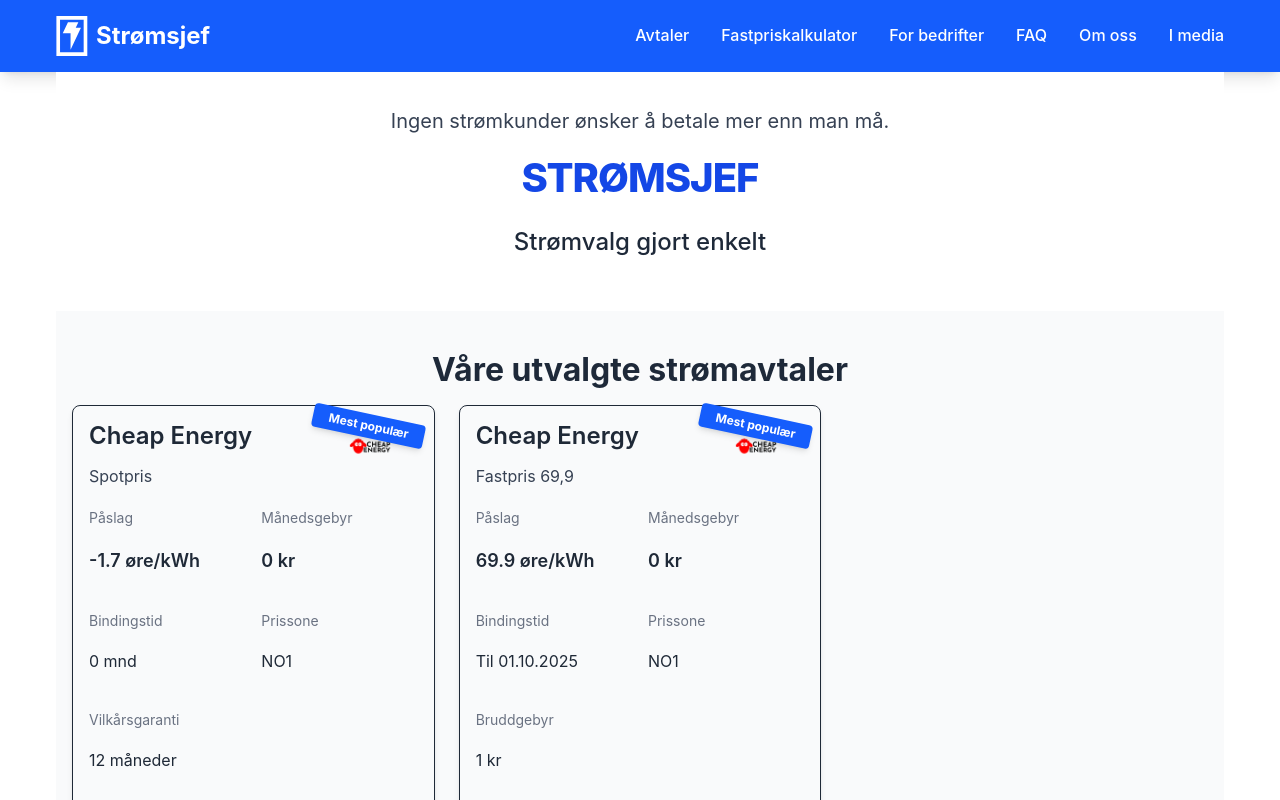
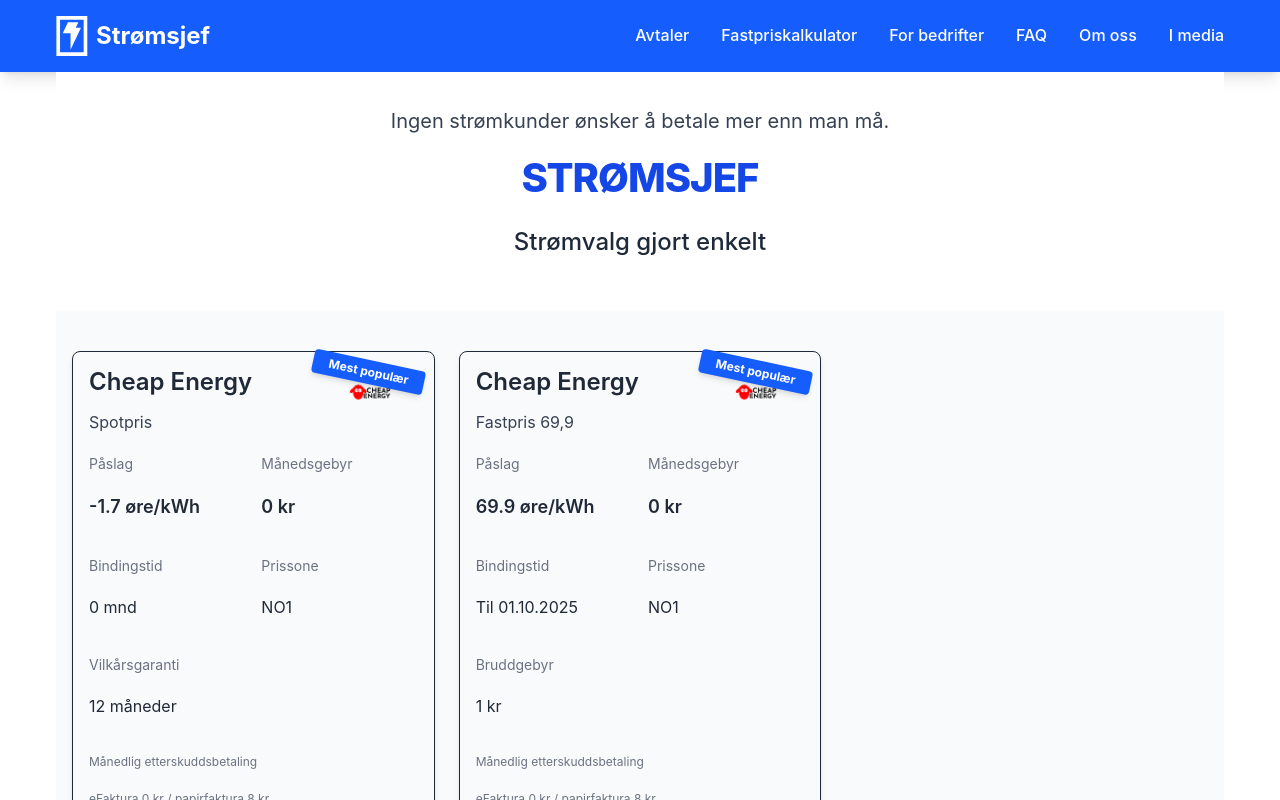
Before and after one commit to hazzler78/stromsjef, a Next.js app: page / in a window 1280 px wide. Shown: the top 800 px of the page. Built offline with nearby package versions, Linux system fonts and the light colour scheme; no server answers.

Commit message:
Ta bort 'Våre utvalgte strømavtaler' rubrik från försidan

```diff
--- a/src/app/page.tsx
+++ b/src/app/page.tsx
@@ -48,7 +48,6 @@ export default async function Home() {
       {/* Utvalgte strømavtaler - FLYTTAD HÖGST UPP */}
       <section className="bg-gray-50 py-10 mb-8">
         <div className="container mx-auto">
-          <h2 className="text-2xl md:text-3xl font-bold text-center mb-6 text-gray-800">Våre utvalgte strømavtaler</h2>
           <div className="grid md:grid-cols-2 lg:grid-cols-3 gap-6">
             {plans.filter(plan => plan.featured).map(plan => (
               <PlanCard key={`top-featured-${plan.id}`} plan={plan} />
```
